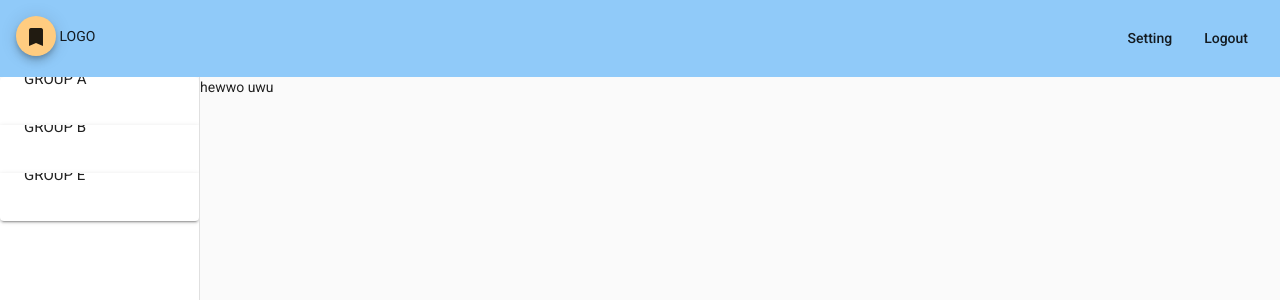
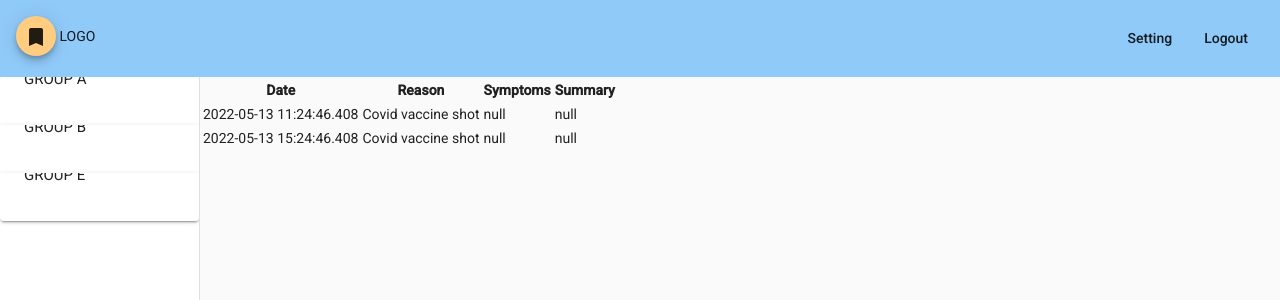
Before and after one commit to ferzt/EHRS, an Angular app: page /home/doctornurse-view-visitation in a window 1280 px wide. Shown: the top 300 px of the page. Built offline with nearby package versions, Linux system fonts and the light colour scheme; no server answers.

Commit message:
aaaaaaaaaaaaa

```diff
--- a/src/app/app-routing.module.ts
+++ b/src/app/app-routing.module.ts
@@ -19,7 +19,8 @@ import { DoctorDiagnosisComponent } from './doctor-diagnosis/doctor-diagnosis.co
 import { DoctorOrderPrescriptionComponent } from './doctor-order-prescription/doctor-order-prescription.component';
 import { DoctorOrderRadiologyComponent } from './doctor-order-radiology/doctor-order-radiology.component';
 import { DoctorOrderLabtestComponent } from './doctor-order-labtest/doctor-order-labtest.component';
-import {DoctorNurseViewVisitationComponent} from './doctornurse-view-visitation/doctornurse-view-visitation.component';
+import { DoctorNurseViewVisitationComponent } from './doctornurse-view-visitation/doctornurse-view-visitation.component';
+import { DoctorNurseViewMedicalComponent } from './doctornurse-view-medical/doctornurse-view-medical.component';
 
 const routes: Routes = [
   { path: '', redirectTo:'/login', pathMatch:"full"},
@@ -37,6 +38,7 @@ const routes: Routes = [
     {path: 'checkout', component: ViewablePatientcheckoutComponent},
     {path: 'diagnosis', component: DoctorDiagnosisComponent},
     {path: 'doctornurse-view-visitation', component: DoctorNurseViewVisitationComponent},
+    {path: 'doctornurse-view-medical', component: DoctorNurseViewMedicalComponent},
     {path: 'order-prescription', component: DoctorOrderPrescriptionComponent},
     {path: 'order-radiology', component: DoctorOrderRadiologyComponent},
     {path: 'order-lab-test', component: DoctorOrderLabtestComponent}  ]},
--- a/src/app/consultation-service.service.ts
+++ b/src/app/consultation-service.service.ts
@@ -16,6 +16,10 @@ export class ConsultationServiceService {
     return this.http.get('http://localhost:3000/VisitationHistory', {params:{patientid:patientid}})
   }
 
+  getMedicalRecord(patientid:string){
+    return this.http.get('http://localhost:3000/MedicalRecord', {params:{patientid:patientid}})
+  }
+
   getDoctorID(){
     return this.http.get('http://localhost:3000/doctorID')
   }
--- /dev/null
+++ b/src/app/doctornurse-view-medical/doctornurse-view-medical.component.css
@@ -0,0 +1,26 @@
+h2 {
+    font-family: Arial, Helvetica, sans-serif;
+    text-align: center;
+    font-size: 24px;
+}
+
+.orderPrescription {
+    margin-top: 3%;
+}
+
+.orderRadiology {
+    margin-top: 1%;
+}
+
+.orderLabTest {
+    margin-top: 1%;
+}
+
+.submitDiagnosis {
+    margin-top: 3%;
+}
+
+.mat-raised-button {
+    background-color: #90CAF9;
+    width: 25%;
+}
--- /dev/null
+++ b/src/app/doctornurse-view-medical/doctornurse-view-medical.component.html
@@ -0,0 +1,4 @@
+
+<div class="table">
+	No medical record found for that patient.
+</div>
--- /dev/null
+++ b/src/app/doctornurse-view-medical/doctornurse-view-medical.component.ts
@@ -0,0 +1,33 @@
+import { Component, OnInit } from '@angular/core';
+import { Router } from '@angular/router';
+import { ConsultationServiceService } from '../consultation-service.service';
+import { FormBuilder, FormGroup } from '@angular/forms';
+
+@Component({
+	selector: 'app-doctornurse-view-medical',
+	templateUrl: './doctornurse-view-medical.component.html',
+	styleUrls: ['./doctornurse-view-medical.component.css']
+})
+export class DoctorNurseViewMedicalComponent implements OnInit {
+	medicalData:any;
+
+	constructor(private router: Router, private service: ConsultationServiceService, private fb: FormBuilder) {
+
+	}
+
+	ngOnInit(){
+		this.getDataFromApi();
+	}
+
+	getDataFromApi() {
+		//TODO replace with actual patient id
+		this.service.getMedicalRecord("37f068aa-fc08-4499-a049-babe85fe96bf").subscribe(data =>{
+			this.medicalData = data;
+			this.populateTableWithData();
+		});
+	}
+
+	populateTableWithData() {
+		//TODO this
+	}
+}
--- a/src/app/doctornurse-view-visitation/doctornurse-view-visitation.component.html
+++ b/src/app/doctornurse-view-visitation/doctornurse-view-visitation.component.html
@@ -1,4 +1,23 @@
 
 <div class="history">
-	hewwo uwu
+	<table>
+		<tr>
+			<th>Date</th>
+			<th>Reason</th>
+			<th>Symptoms</th>
+			<th>Summary</th>
+		</tr>
+		<tr>
+			<td>2022-05-13 11:24:46.408</td>
+			<td>Covid vaccine shot</td>
+			<td>null</td>
+			<td>null</td>
+		</tr>
+		<tr>
+			<td>2022-05-13 15:24:46.408</td>
+			<td>Covid vaccine shot</td>
+			<td>null</td>
+			<td>null</td>
+		</tr>
+	</table>
 </div>
--- a/src/app/menu/menu.component.html
+++ b/src/app/menu/menu.component.html
@@ -12,7 +12,8 @@
             </mat-panel-title>
 
         </mat-expansion-panel-header>
-        <button class="menu-buttons" mat-button routerLink="doctornurse-view-visitation" routerLinkActive="active-link">Visitation</button>
+    	<button class="menu-buttons" mat-button routerLink="doctornurse-view-visitation" routerLinkActive="active-link">Visitation</button>
+		<button class="menu-buttons" mat-button routerLink="doctornurse-view-medical" routerLinkActive="active-link">Medical</button>
 
 
         <button class="menu-buttons" mat-button >Edit</button>
```
Also changed, not shown: 2 other files (tests, documents, lock files or other folders).
